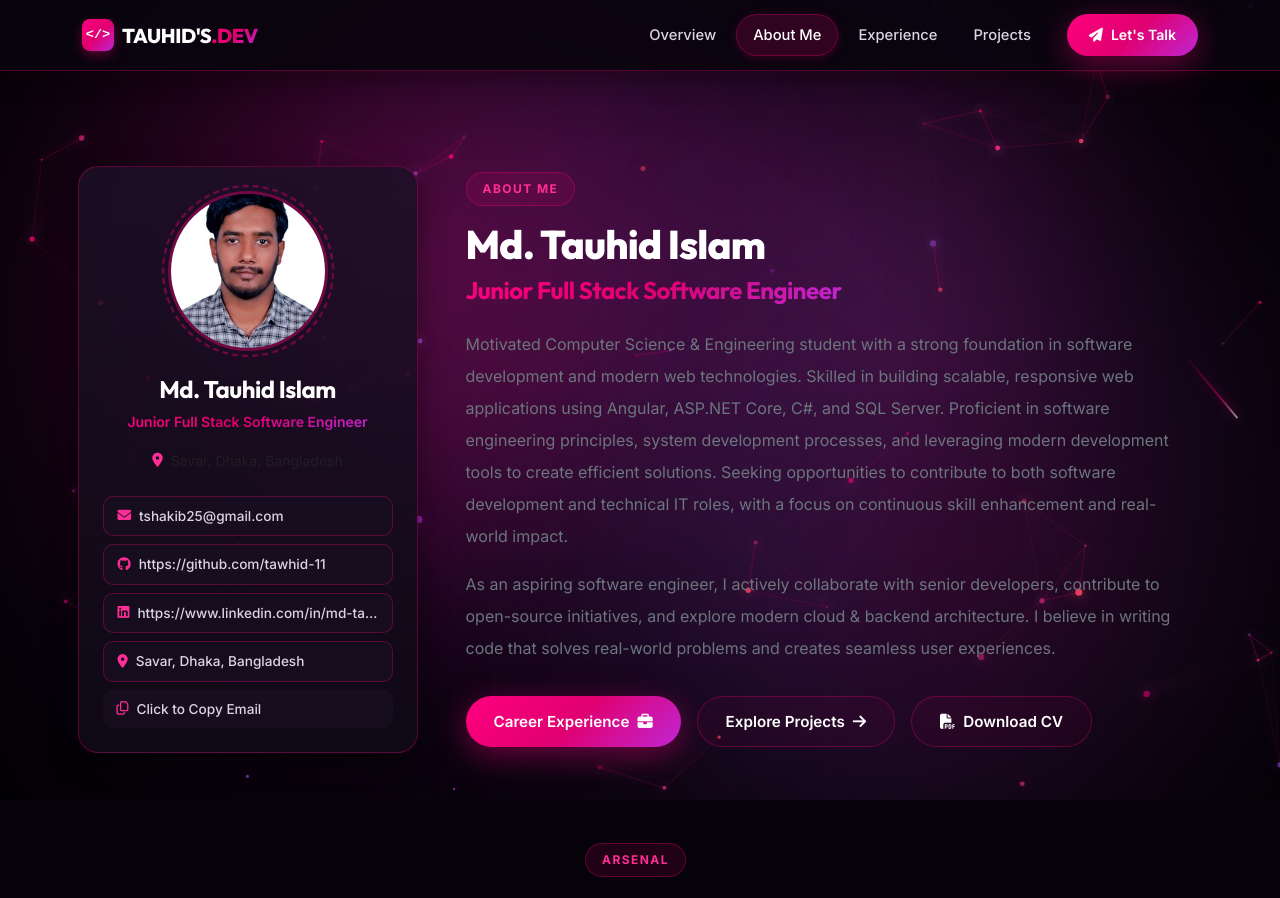
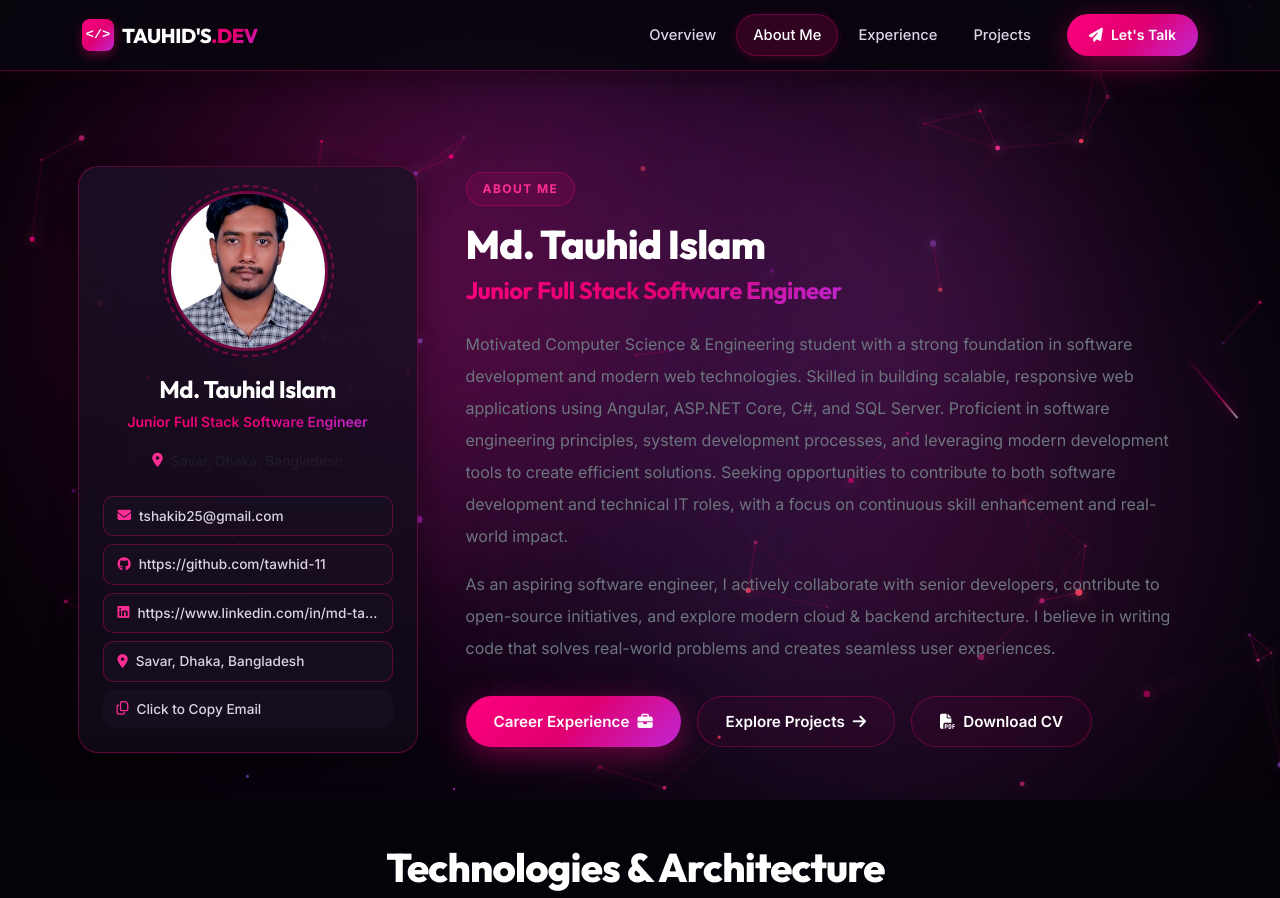
Before and after one commit to tawhid-11/tauhidislam.github.io, an Angular app: page /about in a window 1280 px wide. Shown: the top 898 px of the page. Built offline with nearby package versions, Linux system fonts and the light colour scheme.

Commit message:
Update about.html

```diff
--- a/src/app/Pages/about/about.html
+++ b/src/app/Pages/about/about.html
@@ -86,7 +86,6 @@
 <section class="section-padded pt-0">
   <div class="container">
     <div class="text-center mb-5">
-      <span class="section-badge">ARSENAL</span>
       <h2 class="section-title text-white">Technologies &amp; Architecture</h2>
       <p class="section-sub">Every technology here is one I write and debug in production, not just list on paper.</p>
     </div>
```
